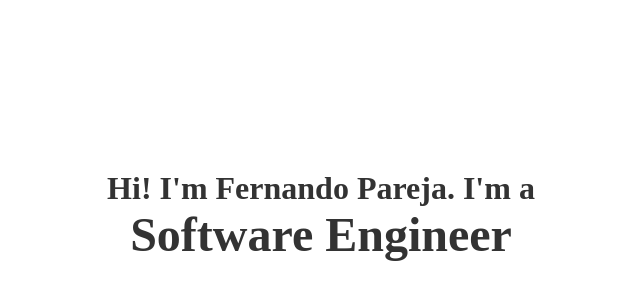
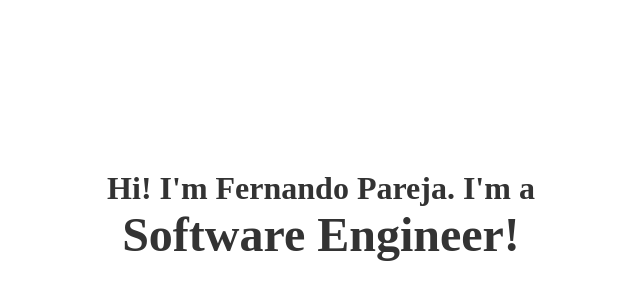
Before and after one commit to fparejam/my-personal-website, a Next.js app: page / in a window 1280 px wide. Shown: the part 184-484 px from the top of the page, without its empty margins (319-959 px from the left). Built offline with nearby package versions, Linux system fonts and the light colour scheme.

Commit message:
Added dummy fix

```diff
--- a/src/pages/index.js
+++ b/src/pages/index.js
@@ -5,7 +5,7 @@ const HomePage = () => {
   return (
     <div className={styles.container}>
       <h1 className={styles.title}>Hi! I&apos;m Fernando Pareja. I&apos;m a </h1>
-      <h2 className={styles.subtitle}>Software Engineer</h2>
+      <h2 className={styles.subtitle}>Software Engineer!</h2>
     </div>
   );
 };
```
